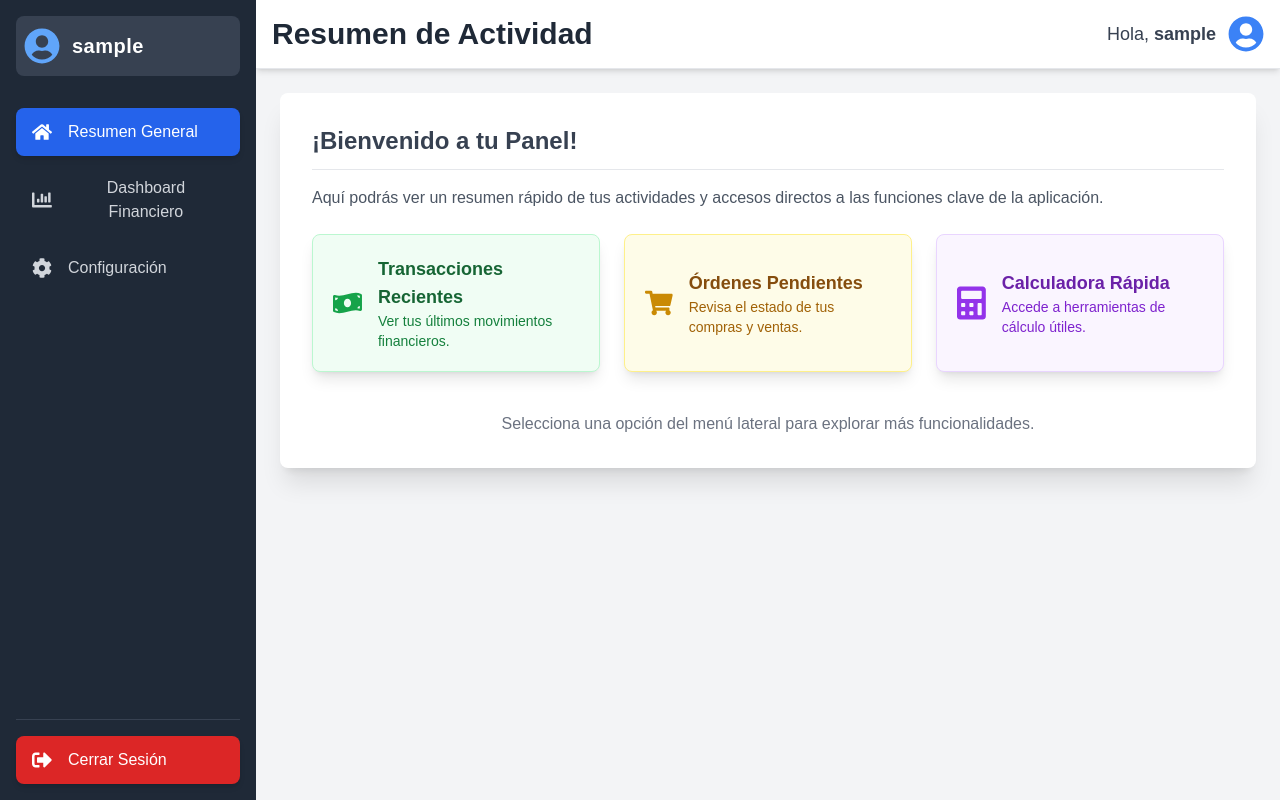
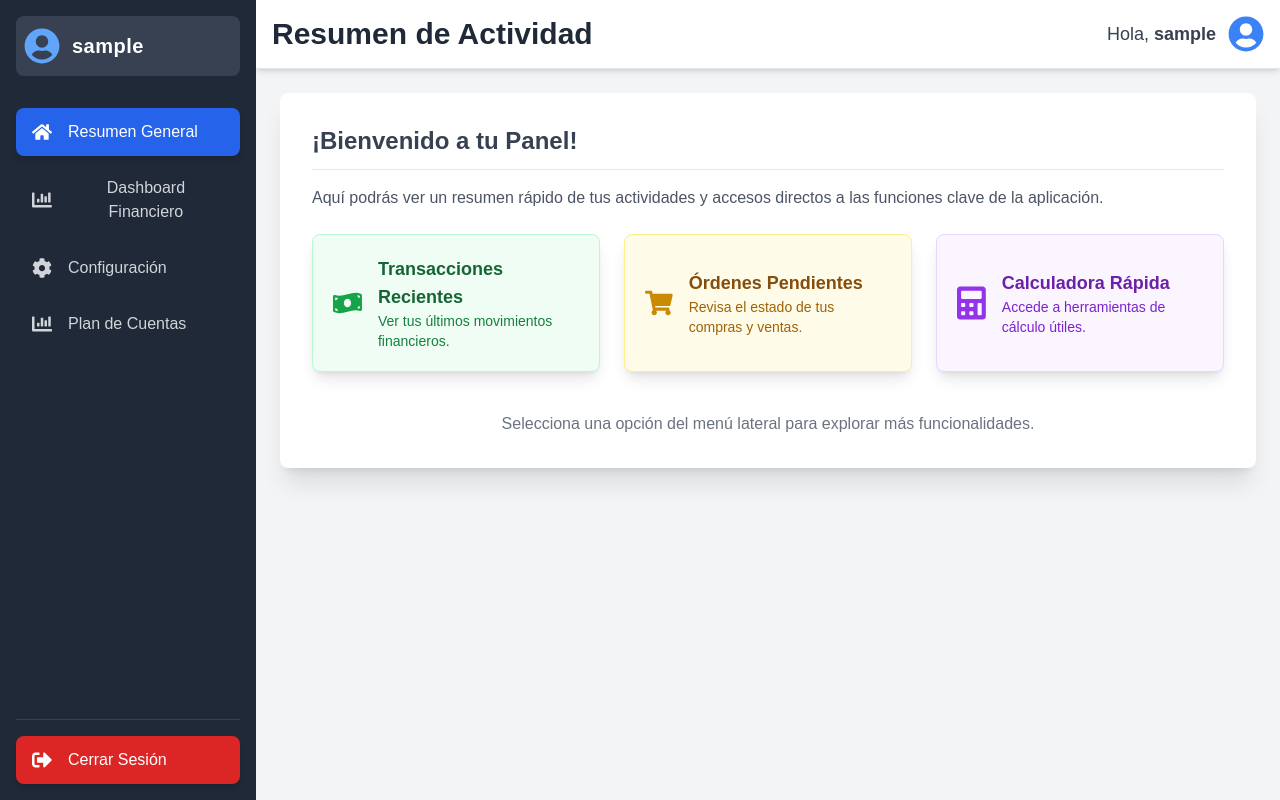
Before and after one commit to EduverAndres/SIFO-IA, a React (Create React App) app in the folder frontend-react/: page /dashboard in a window 1280 px wide. Built offline with nearby package versions, Linux system fonts and the light colour scheme; sample sign-in values are in the browser's storage.

Commit message:
implementacion

```diff
--- a/frontend-react/src/components/Button.jsx
+++ b/frontend-react/src/components/Button.jsx
@@ -1,5 +1,5 @@
 import React from 'react';
-
+// comentario para hacer el coomit
 const Button = ({ children, onClick, type = 'button', className = '', ...props }) => {
   return (
     <button
--- a/frontend-react/src/components/Dashboard.jsx
+++ b/frontend-react/src/components/Dashboard.jsx
@@ -119,7 +119,6 @@ const Dashboard = () => {
 
   // Objeto de mapeo de iconos por título para el Dashboard Financiero
   const financialDashboardIcons = {
-    'PLAN DE CUENTAS': <FaScroll />,
     'ÓRDENES DE COMPRA': <FaShoppingCart />,
     'PRESUPUESTO': <FaPiggyBank />,
     'REPORTE FINANCIERO': <FaChartBar />,
@@ -183,6 +182,16 @@ const Dashboard = () => {
               >
                 <FaCog className="mr-4 text-xl" />
                 <span>Configuración</span>
+              </button>
+            </li>
+                        <li className="mb-2">
+              <button
+                onClick={() => setActiveSection('financial-dashboard')}
+                className={`flex items-center w-full px-4 py-3 rounded-lg transition-all duration-200
+                  ${activeSection === 'financial-dashboard' ? 'bg-blue-600 text-white shadow-md' : 'hover:bg-gray-700 text-gray-300'}`}
+              >
+                <FaChartBar className="mr-4 text-xl" />
+                <span>Plan de Cuentas</span>
               </button>
             </li>
           </ul>
```
